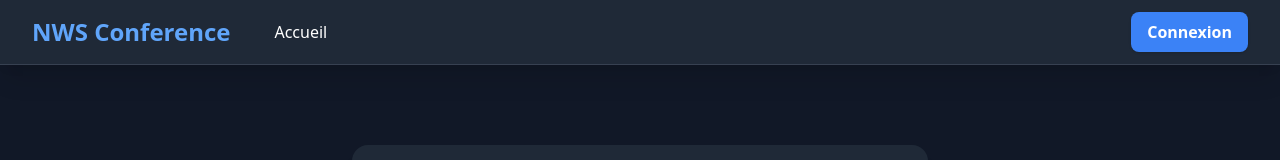
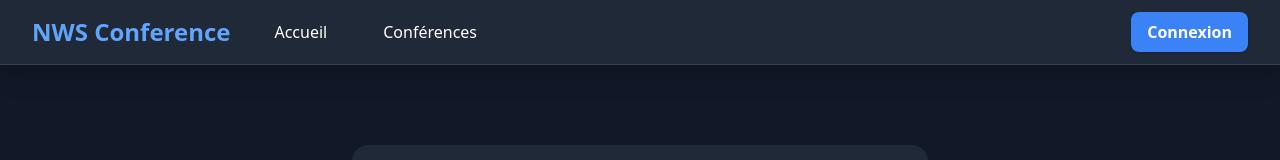
Before and after one commit to LCRpro/partiel-master1, a Vue app in the folder frontend/: page /home in a window 1280 px wide. Shown: the top 160 px of the page. Built offline with nearby package versions, Linux system fonts and the light colour scheme.

Commit message:
Ajout du lien conférence dans navbar

```diff
--- a/frontend/src/App.vue
+++ b/frontend/src/App.vue
@@ -6,10 +6,13 @@
           <span class="text-2xl font-bold text-blue-400 group-hover:text-blue-300 transition">NWS Conference</span>
         </router-link>
         <router-link
-
           to="/home"
           class="hover:text-blue-400 font-medium px-3 py-1 rounded transition"
         >Accueil</router-link>
+        <router-link
+          to="/conferences"
+          class="hover:text-blue-400 font-medium px-3 py-1 rounded transition"
+        >Conférences</router-link>
         <router-link
           v-if="isLogged"
           to="/me"
```
